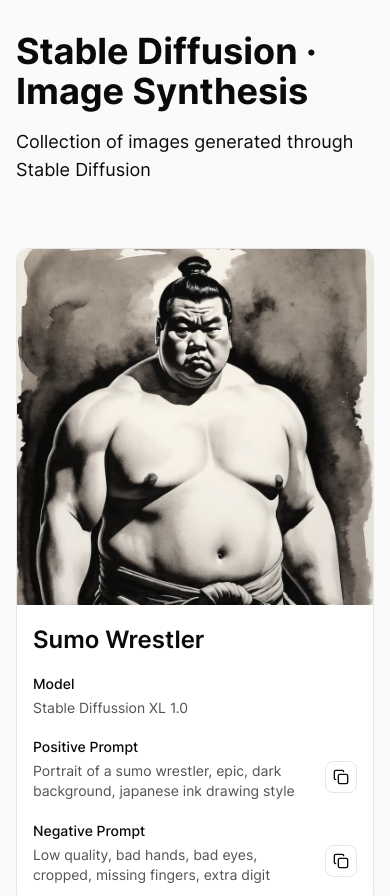
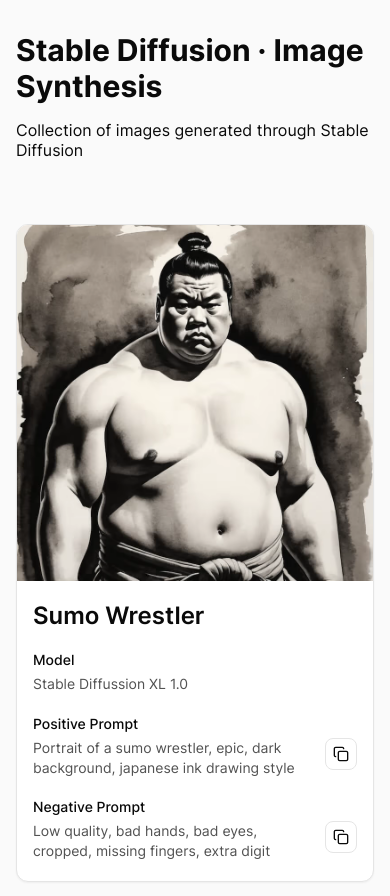
Before and after one commit to juan-antonio-ledesma/stable-diffusion-image-synthesis, an Astro site: page / in a window 390 px wide. Shown: the top 896 px of the page. Built offline with nearby package versions, Linux system fonts and the light colour scheme; Astro itself is replaced by a stand-in of ours.

Commit message:
Update header styles for better text scaling and responsiveness

```diff
--- a/src/styles/components/header.scss
+++ b/src/styles/components/header.scss
@@ -15,11 +15,15 @@
   }
 
   &-title {
-    @include apply-text-style('text-3xl', 700);
+    @include apply-text-style('text-2xl', 700);
     margin-bottom: 1rem;
+
+    @media screen and (min-width: $md) {
+      @include apply-text-style('text-3xl', 700);
+    }
   }
 
   &-subtitle {
-    @include apply-text-style('text-lg', 400);
+    @include apply-text-style('text-md', 400);
   }
 }
```
